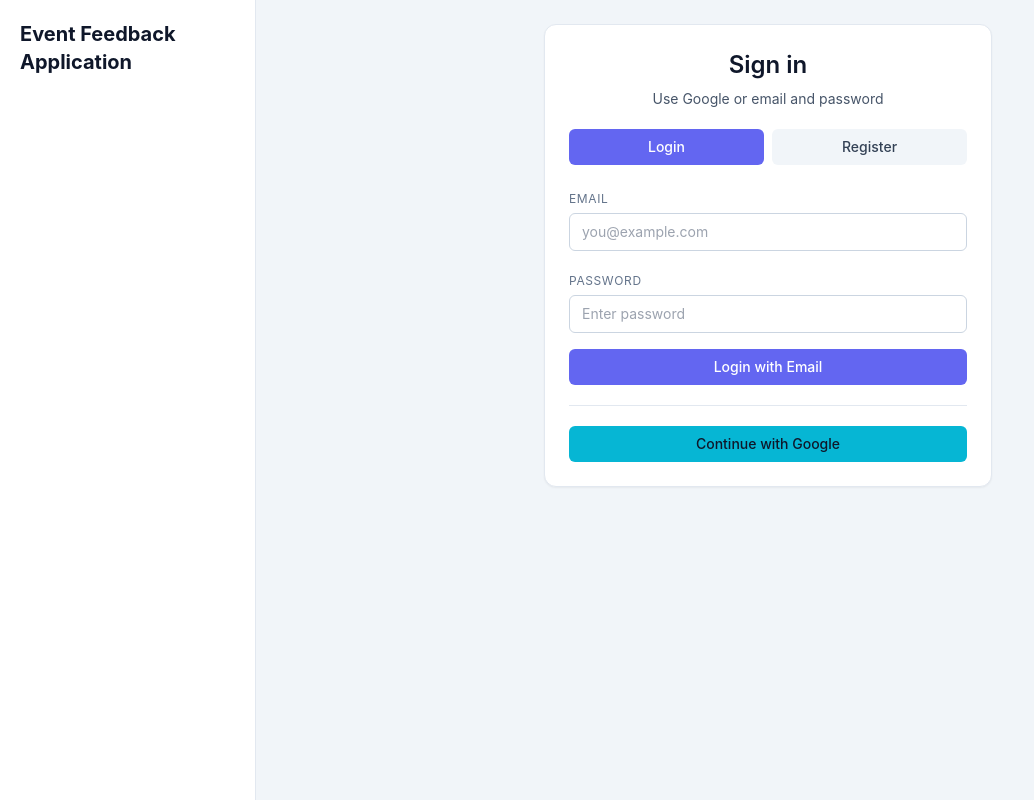
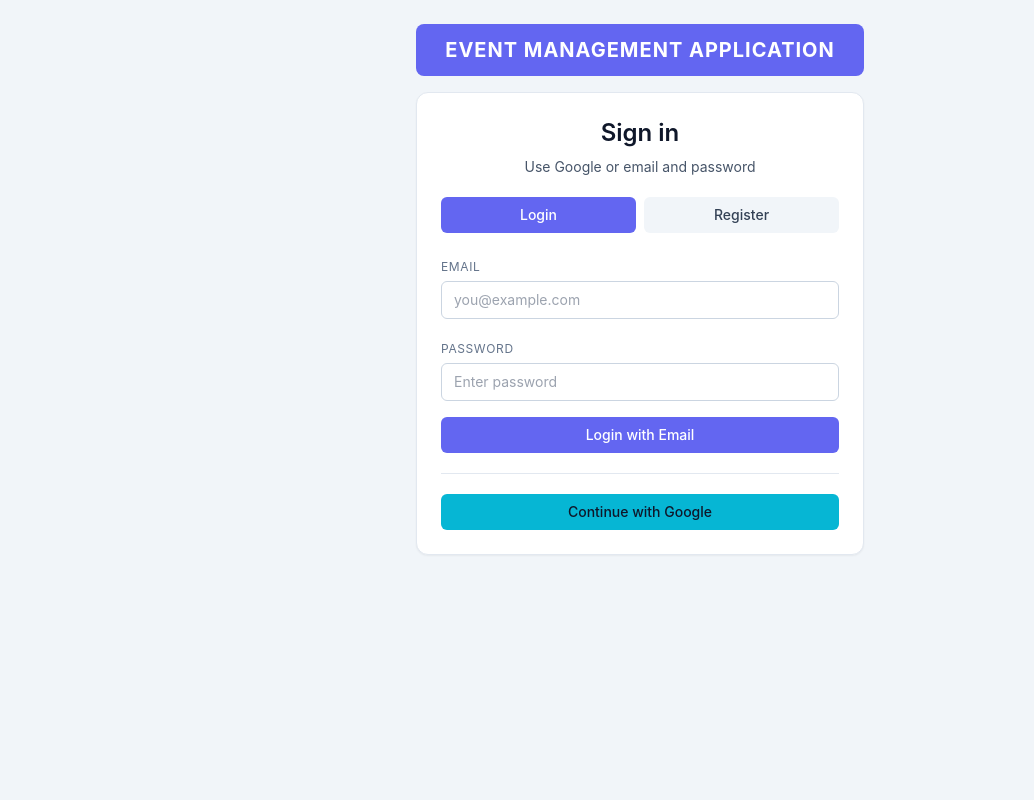
Before and after one commit to vivekgoyal-1/EventManagementApp, a React (Vite) app: page / in a window 1280 px wide. Shown: the whole page, without its empty margins (0-1034 px from the left). Built offline with nearby package versions, Linux system fonts and the light colour scheme; no server answers.

Commit message:
fixed login page sidebar issue

```diff
--- a/index.html
+++ b/index.html
@@ -3,7 +3,7 @@
   <head>
     <meta charset="UTF-8" />
     <meta name="viewport" content="width=device-width, initial-scale=1.0" />
-    <title>Firebase React TS App</title>
+    <title> Event Management Application</title>
     <script src="https://cdn.tailwindcss.com"></script>
   </head>
   <body>
--- a/src/App.tsx
+++ b/src/App.tsx
@@ -1,132 +1,4 @@
-// import { ReactNode } from "react"
-// import { Navigate, Route, Routes } from "react-router-dom"
-// import { useAuth } from "./hooks/useAuth"
 
-// import EventDirectorDashboard from "./pages/EventDirectorDashboard"
-// import HomePage from "./pages/Home"
-// import ManagerDashboard from "./pages/ManagerDashboard"
-// import AuthPage from "./pages/Auth"
-// import RoleManagementPage from "./pages/RoleManagement"
-// import SessionManagementPage from "./pages/SessionManagement"
-
-// import { NavLink } from "react-router-dom"
-
-// import Sidebar from "./components/Sidebar"
-
-// function AppShell({ children }: { children: React.ReactNode }) {
-//   return (
-//     <div className="min-h-screen bg-slate-100 flex">
-
-//       <Sidebar />
-
-//       <main className="flex-1 p-6">
-//         <div className="mx-auto max-w-6xl">
-//           {children}
-//         </div>
-//       </main>
-
-//     </div>
-//   )
-// }
-
-// function ProtectedRoute({
-//   user,
-//   loading,
-//   requiredRole,
-//   children,
-// }: {
-//   user: any
-//   loading: boolean
-//   requiredRole?: string
-//   children: ReactNode
-// }) {
-//   if (loading) {
-//     return (
-//       <div className="text-center py-6 text-slate-600">
-//         Loading...
-//       </div>
-//     )
-//   }
-
-//   if (!user) {
-//     return <Navigate to="/" replace />
-//   }
-
-//   if (requiredRole && user.role !== requiredRole) {
-//     return <Navigate to="/dashboard" replace />
-//   }
-
-//   return <>{children}</>
-// }
-
-// function DashboardRouter({ role }: { role?: string }) {
-//   switch (role) {
-//     case "eventDirector":
-//       return <EventDirectorDashboard />
-
-//     case "stageManager":
-//       return <ManagerDashboard />
-
-//     default:
-//       return <HomePage />
-//   }
-// }
-
-// export default function App() {
-//   const { user, loading } = useAuth()
-
-//   return (
-//     <AppShell>
-//       <Routes>
-
-//         <Route
-//           path="/"
-//           element={
-//             user ? <Navigate to="/dashboard" replace /> : <AuthPage />
-//           }
-//         />
-
-//         <Route
-//           path="/dashboard"
-//           element={
-//             <ProtectedRoute user={user} loading={loading}>
-//               <DashboardRouter role={user?.role} />
-//             </ProtectedRoute>
-//           }
-//         />
-
-//         <Route
-//           path="/director/roles"
-//           element={
-//             <ProtectedRoute
-//               user={user}
-//               loading={loading}
-//               requiredRole="eventDirector"
-//             >
-//               <RoleManagementPage />
-//             </ProtectedRoute>
-//           }
-//         />
-
-//         <Route
-//           path="/director/sessions"
-//           element={
-//             <ProtectedRoute
-//               user={user}
-//               loading={loading}
-//               requiredRole="eventDirector"
-//             >
-//               <SessionManagementPage />
-//             </ProtectedRoute>
-//           }
-//         />
-
-//         <Route path="*" element={<Navigate to="/" replace />} />
-
-//       </Routes>
-//     </AppShell>
-//   )
-// }
 import { ReactNode } from "react"
 import { Navigate, Route, Routes } from "react-router-dom"
 import { useAuth } from "./hooks/useAuth"
@@ -140,12 +12,18 @@ import SessionManagementPage from "./pages/SessionManagement"
 
 import Sidebar from "./components/Sidebar"
 
-function AppShell({ children }: { children: ReactNode }) {
+function AppShell({
+  children,
+  showSidebar,
+}: {
+  children: ReactNode
+  showSidebar: boolean
+}) {
   return (
     <div className="min-h-screen bg-slate-100 flex">
-      <Sidebar />
+      {showSidebar && <Sidebar />}
 
-      <main className="flex-1 p-6">
+      <main className={showSidebar ? "flex-1 p-6" : "w-full p-6"}>
         <div className="mx-auto max-w-6xl">
           {children}
         </div>
@@ -198,7 +76,7 @@ export default function App() {
   }
 
   return (
-    <AppShell>
+    <AppShell showSidebar={Boolean(user)}>
 
       <Routes>
 
--- a/src/pages/Auth.tsx
+++ b/src/pages/Auth.tsx
@@ -55,7 +55,12 @@ export default function AuthPage() {
   }
 
   return (
-    <div className="mx-auto max-w-md rounded-xl border border-slate-200 bg-white p-6 shadow-sm">
+    <section className="mx-auto max-w-md space-y-4">
+      <h1 className="rounded-lg bg-indigo-500 px-4 py-3 text-center text-xl font-bold uppercase tracking-wider text-white">
+        Event Management Application
+      </h1>
+
+      <div className="rounded-xl border border-slate-200 bg-white p-6 shadow-sm">
 
         <h2 className="text-2xl font-semibold text-slate-900 text-center">
           {mode === "login" ? "Sign in" : "Create account"}
@@ -149,5 +154,6 @@ export default function AuthPage() {
           Continue with Google
         </button>
       </div>
+    </section>
   )
 }
```
Also changed, not shown: firebase.json, 2 other files (tests, documents, lock files or other folders). Lines whose indentation alone changed are shown as unchanged.
